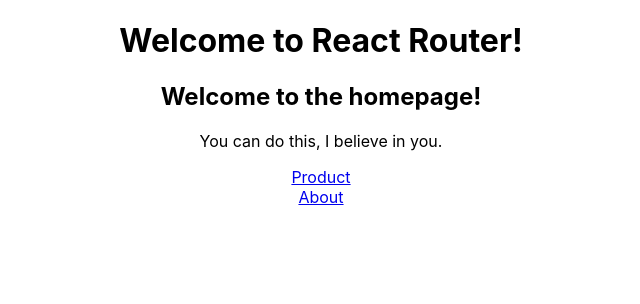
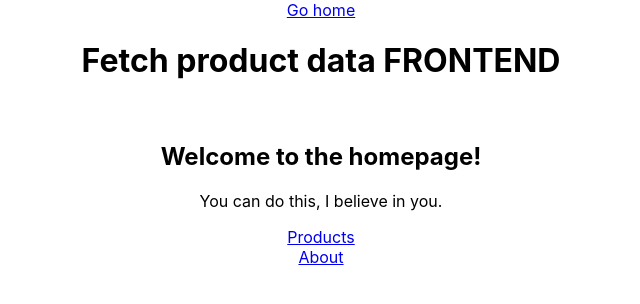
Before and after one commit to OlehIlchyshyn/diploma-frontend, a React (Create React App) app: page / in a window 1280 px wide. Shown: the top 304 px of the page, without its empty margins (319-959 px from the left). Built offline with nearby package versions, Linux system fonts and the light colour scheme.

Commit message:
Product list w/ API

```diff
--- a/src/App.js
+++ b/src/App.js
@@ -1,12 +1,14 @@
-import { Routes, Route, Link, Outlet } from "react-router-dom";
-import ProductList from "./components/ProductList";
+import { Routes, Route, Link } from "react-router-dom";
+import ProductList from "./components/product/ProductList";
 import Product from "./components/product/Product";
 import "./App.css";
 
 const App = () => {
   return (
     <div className="App">
-      <h1>Welcome to React Router!</h1>
+      <Link to={"/"}>Go home</Link>
+      <h1>Fetch product data FRONTEND</h1>
+      <br />
       <Routes>
         <Route path="/" element={<Home />} />
         <Route path="products" element={<ProductList />} />
@@ -33,12 +35,11 @@
         <p>You can do this, I believe in you.</p>
       </main>
       <nav>
-        <Link to="/products/1">Product</Link>
+        <Link to="/products">Products</Link>
       </nav>
       <nav>
         <Link to="/about">About</Link>
       </nav>
-      <Outlet />
     </>
   );
 };
--- a/src/components/ProductList.jsx
+++ /dev/null
@@ -1,5 +0,0 @@
-const ProductList = () => {
-  return <div>Product list</div>;
-};
-
-export default ProductList;
--- a/src/components/product/Product.jsx
+++ b/src/components/product/Product.jsx
@@ -2,7 +2,7 @@
 import { useParams } from "react-router-dom";
 import LinearProgress from "@mui/material/LinearProgress";
 import PriceList from "./PriceList";
-import API from "../../api/index";
+import API from "../../api";
 
 const Product = (props) => {
   const [productDetails, setProductDetails] = useState();
--- /dev/null
+++ b/src/components/product/ProductList.jsx
@@ -0,0 +1,30 @@
+import { Container } from "@mui/material";
+import { useState, useEffect } from "react";
+import API from "../../api";
+import ProductTile from "./ProductTile";
+
+const ProductList = () => {
+  const [productList, setProductList] = useState([]);
+
+  useEffect(() => {
+    requestProductList();
+  }, []);
+
+  async function requestProductList() {
+    API.get("products/").then((response) => setProductList(response.data));
+  }
+
+  console.log(productList);
+
+  return productList.length === 0 ? (
+    <div>No products</div>
+  ) : (
+    <Container>
+      {productList.map((product) => (
+        <ProductTile product={product} key={product.id} />
+      ))}
+    </Container>
+  );
+};
+
+export default ProductList;
--- /dev/null
+++ b/src/components/product/ProductTile.jsx
@@ -0,0 +1,13 @@
+import { Container } from "@mui/material";
+import { Link } from "react-router-dom";
+
+const ProductTile = (props) => {
+  const { product } = props;
+  return (
+    <Container>
+      <Link to={`${product.id}`}>{product.fullName}</Link>
+    </Container>
+  );
+};
+
+export default ProductTile;
```
